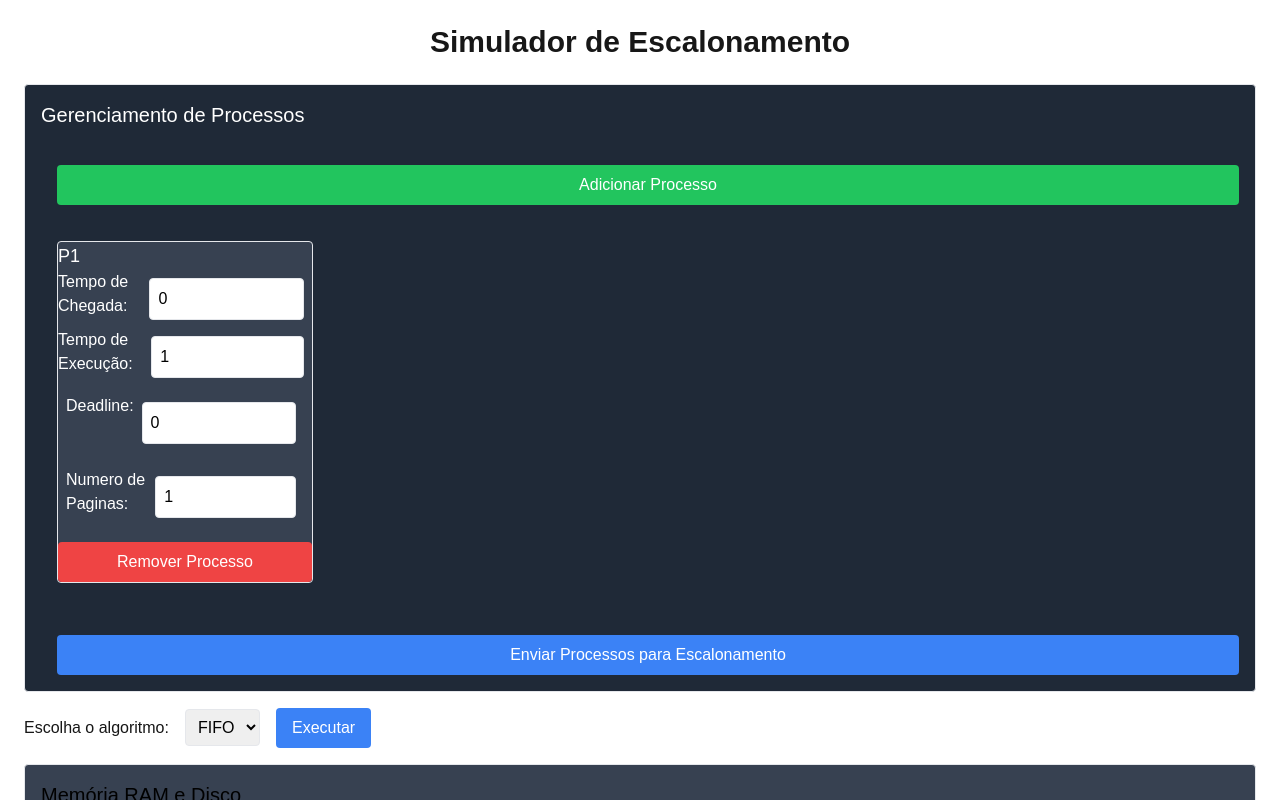
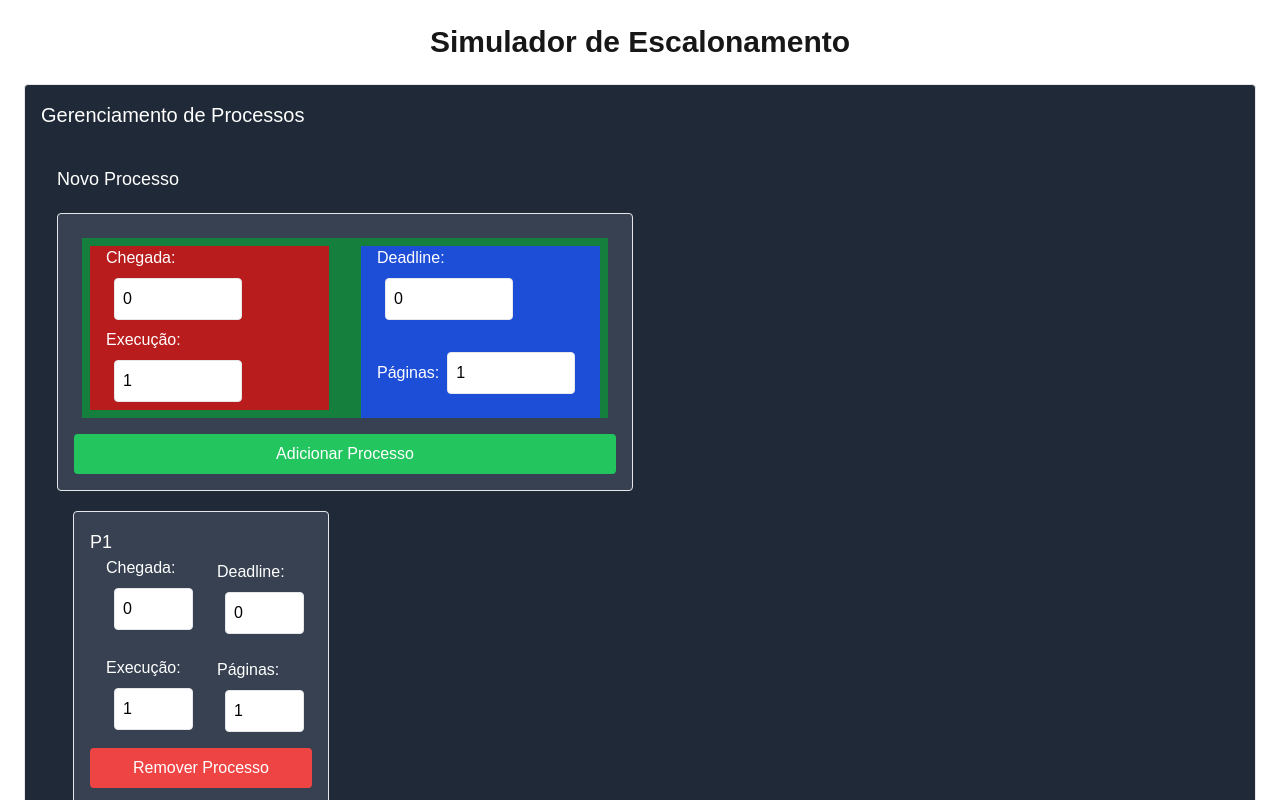
Before and after one commit to lucasjulio2003/Escalonador-de-processos---SO, a Next.js app: page / in a window 1280 px wide. Both pictures are taken after a click on the button "Adicionar Processo". Shown: the top 800 px of the page. Built offline with nearby package versions, Linux system fonts and the light colour scheme.

Commit message:
fix : style create process list

```diff
--- a/app/components/ProcessForm.tsx
+++ b/app/components/ProcessForm.tsx
@@ -7,20 +7,34 @@ interface Props {
 
 export default function ProcessForm({ setProcesses }: Props) {
   const [processesList, setProcessesList] = useState<Process[]>([]);
+  const [draftProcess, setDraftProcess] = useState<Process>({
+    id: 0, // ID temporário (não usado na lista final)
+    arrivalTime: 0,
+    executationTime: 1,
+    remainingTime: 1,
+    deadline: 0,
+    numPages: 1,
+  });
 
-  // Função para adicionar um novo processo
   const addProcess = () => {
     const newProcess: Process = {
-      id: processesList.length + 1, // Gera um ID único
+      ...draftProcess,
+      id: processesList.length + 1, // Gera ID único baseado no tamanho da lista
+      remainingTime: draftProcess.executationTime, // Mantém o tempo restante igual ao de execução
+    };
+
+    setProcessesList((prev) => [...prev, newProcess]);
+
+    // Reseta o draft para valores padrão
+    setDraftProcess({
+      id: 0,
       arrivalTime: 0,
       executationTime: 1,
       remainingTime: 1,
       deadline: 0,
-      numPages:1,
-    };
-    setProcessesList((prev) => [...prev, newProcess]);
+      numPages: 1,
+    });
   };
-
 
   const updateProcess = (id: number, field: keyof Process, value: number) => {
     setProcessesList((prev) =>
@@ -38,28 +52,86 @@ export default function ProcessForm({ setProcesses }: Props) {
     setProcesses(() => processesList);
   };
 
-
   return (
-    <div className="p-4 flex flex-col gap-5  space-x-4 border rounded bg-gray-800 text-white ">
+    <div className="p-4 flex flex-col gap-5 space-x-4 border rounded bg-gray-800 text-white">
       <h2 className="text-xl mb-4">Gerenciamento de Processos</h2>
 
-      {/* Botão para adicionar um novo processo */}
-      <button
-        onClick={addProcess}
-        className="mb-4 bg-green-500 hover:bg-green-600 active:bg-green-700 px-4 py-2 rounded"
-      >
-       Adicionar Processo
-      </button>
+      {/* Formulário do Draft (sempre visível) */}
+      <h3 className="text-lg">Novo Processo</h3>
+      <div className="flex flex-col border rounded bg-gray-700 p-4 max-w-xl">
 
-      {/* Lista de processos */}
-      <div className="grid grid-cols-1 sm:grid-cols-2 md:grid-cols-3 lg:grid-cols-4 gap-4 pb-4">
+        <section className="grid grid-cols-2 gap-4 m-2 space-y-2 bg-green-700">
+          {/*  */}
+          <section className="grid m-2 px-4 bg-red-700">
+          <div>
+            <label>Chegada:</label>
+            <input
+              type="number"
+              value={draftProcess.arrivalTime}
+              onChange={(e) =>
+                setDraftProcess({ ...draftProcess, arrivalTime: Number(e.target.value) })
+              }
+              className="p-2 m-2 border rounded text-black w-32"
+            />
+          </div>
+
+          <div>
+            <label>Execução:</label>
+            <input
+              type="number"
+              value={draftProcess.executationTime}
+              onChange={(e) =>
+                setDraftProcess({ ...draftProcess, executationTime: Number(e.target.value) })
+              }
+              className="p-2 m-2 border rounded text-black w-32"
+            />
+          </div>
+          </section>
+          <section className="grid grid-cols-1 m-2 px-4 bg-blue-700">
+          <div>
+            <label>Deadline:</label>
+            <input
+              type="number"
+              value={draftProcess.deadline}
+              onChange={(e) =>
+                setDraftProcess({ ...draftProcess, deadline: Number(e.target.value) })
+              }
+              className="p-2 m-2 border rounded text-black w-32"
+            />
+          </div>
+
+          <div>
+            <label>Páginas:</label>
+            <input
+              type="number"
+              value={draftProcess.numPages}
+              onChange={(e) =>
+                setDraftProcess({ ...draftProcess, numPages: Number(e.target.value) })
+              }
+              className="p-2 m-2 border rounded text-black w-32"
+            />
+          </div>
+          </section>
+        </section>
+
+        <button
+          onClick={addProcess}
+          className="mt-2 bg-green-500 hover:bg-green-600 px-4 py-2 rounded"
+        >
+          Adicionar Processo
+        </button>
+      </div>
+
+      {/* Lista de processos adicionados */}
+      <div className="grid grid-cols-1 sm:grid-cols-2 md:grid-cols-3 lg:grid-cols-4 xl:grid-cols-5  gap-4 px-4 ">
         {processesList.map((process) => (
-          <div key={process.id} className="flex flex-col border rounded bg-gray-700 p4 w-64">
+          <div key={process.id} className="flex flex-col border rounded bg-gray-700 p-4 w-64 Object-cove">
             <h3 className="text-lg">P{process.id}</h3>
-            <div className="">
-
-              <div className="flex flex-row wrap">
-                <label>Tempo de Chegada:</label>
+            <section className="grid grid-cols-2 space-y-1">
+              {/*coluna 1 */}
+              <section className="grid grid-cols-1 gap-4 px-4 ">
+              <div>
+                <label>Chegada:</label>
                 <input
                   type="number"
                   value={process.arrivalTime}
@@ -70,8 +142,8 @@ export default function ProcessForm({ setProcesses }: Props) {
                 />
               </div>
 
-              <div className="flex flex-row justify-center ">
-                <label>Tempo de Execução:</label>
+              <div>
+                <label>Execução:</label>
                 <input
                   type="number"
                   value={process.executationTime}
@@ -81,8 +153,11 @@ export default function ProcessForm({ setProcesses }: Props) {
                   className="p-2 m-2 border rounded text-black w-full"
                 />
               </div>
+              </section>
 
-              <div className="flex flex-row justify-ce p-2">
+              {/* coluna 2 */}
+              <section className="grid grid-cols-1 gap-4 px-4 pr-4 ">
+              <div>
                 <label>Deadline:</label>
                 <input
                   type="number"
@@ -93,8 +168,9 @@ export default function ProcessForm({ setProcesses }: Props) {
                   className="p-2 m-2 border rounded text-black w-full"
                 />
               </div>
-              <div className="flex flex-row justify-ce p-2">
-                <label>Numero de Paginas:</label>
+
+              <div>
+                <label>Páginas:</label>
                 <input
                   type="number"
                   value={process.numPages}
@@ -104,24 +180,25 @@ export default function ProcessForm({ setProcesses }: Props) {
                   className="p-2 m-2 border rounded text-black w-full"
                 />
               </div>
-            </div>
+              </section>
+            </section>
 
             <button
               onClick={() => deleteProcess(process.id)}
-              className="mt-2 bg-red-500 px-4 py-2 rounded"
+              className="mt-2 bg-red-500 hover:bg-red-700 px-4 py-2 rounded"
             >
               Remover Processo
             </button>
           </div>
         ))}
       </div>
+
       <button
         onClick={submitProcesses}
         className="mt-4 bg-blue-500 px-4 py-2 rounded"
       >
         Enviar Processos para Escalonamento
       </button>
-
     </div>
   );
 }
```
